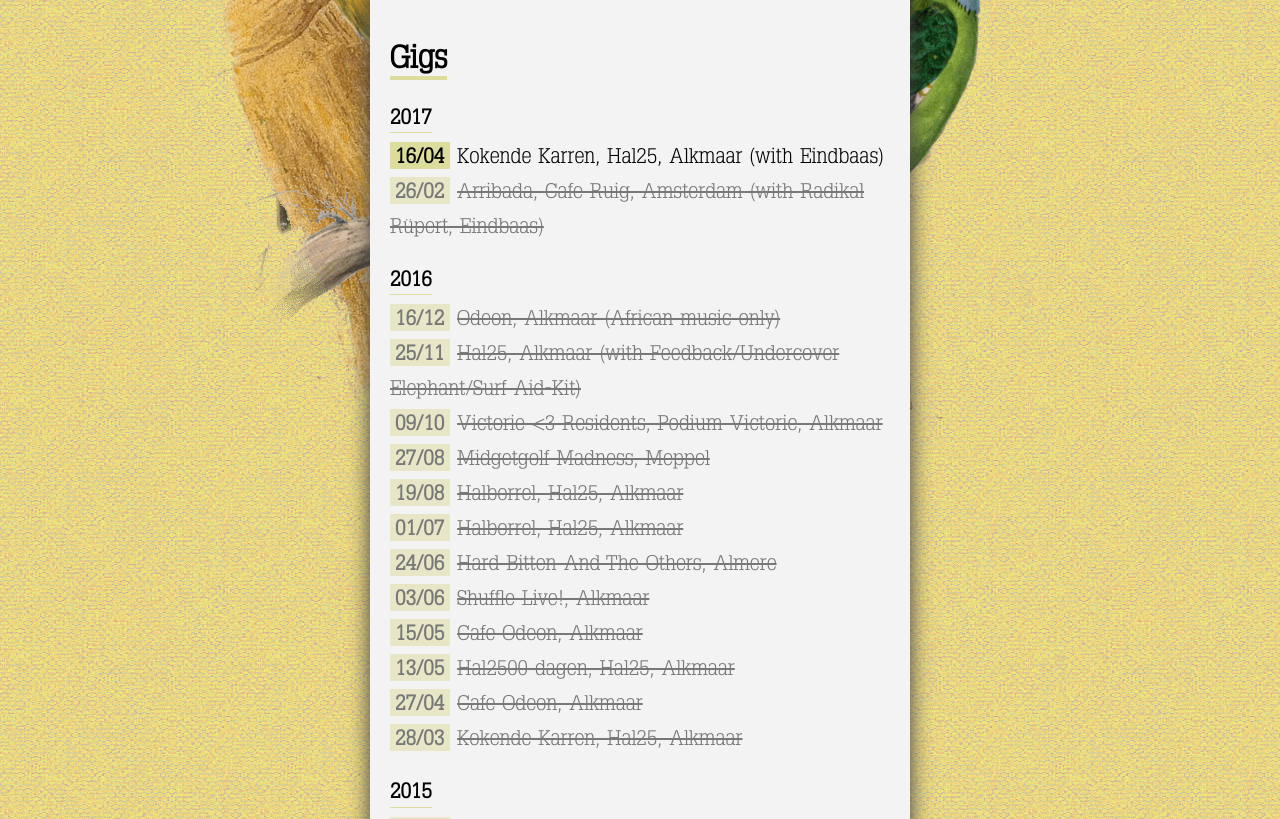
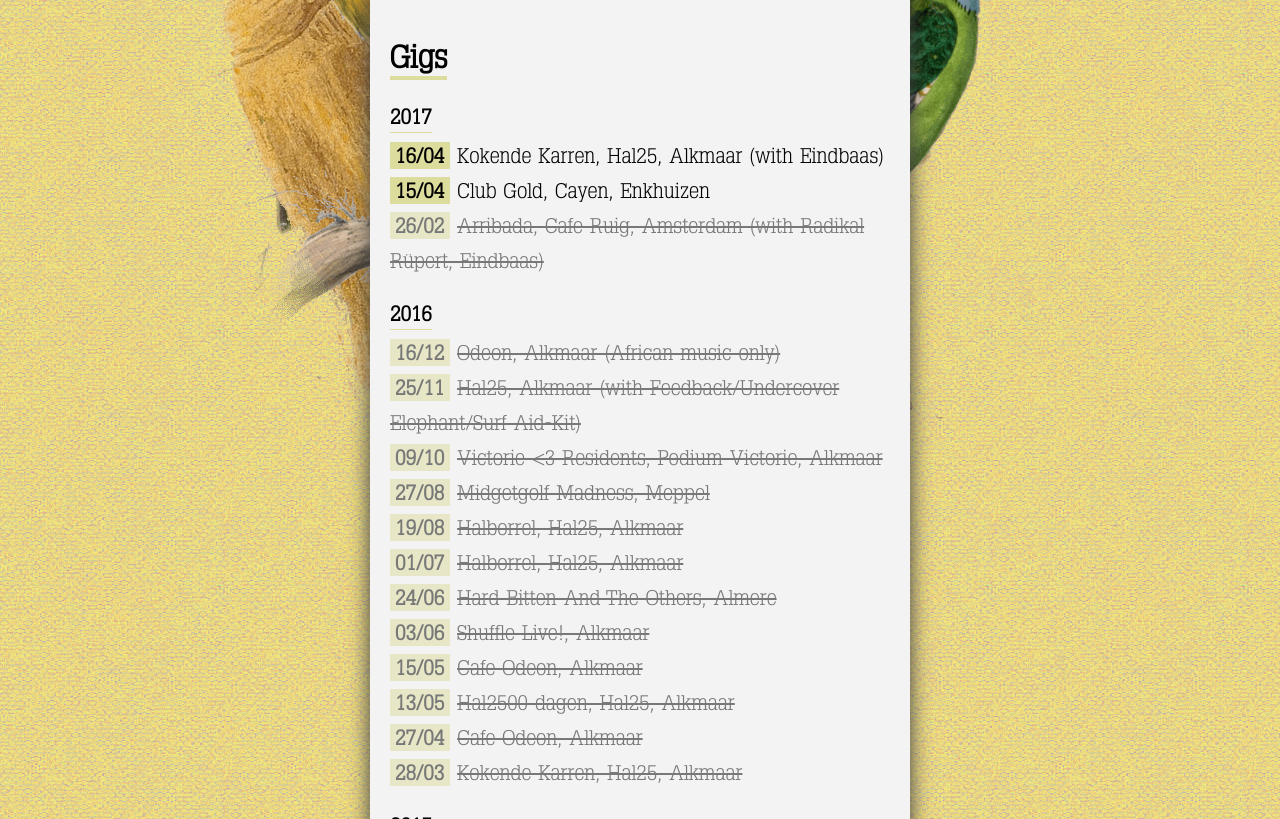
Before and after one commit to grdw/lorikeet, a Jekyll site: the page built from index.html, in a window 1280 px wide and 900 px high, scrolled down 620 px, cut to the strip 81-900 px from the top of the window. Built offline with Jekyll 4.4.1, drawn with Linux system fonts in a browser that asks for light colours.

Commit message:
Update event list

```diff
--- a/_data/events.yaml
+++ b/_data/events.yaml
@@ -1,6 +1,8 @@
 2017:
   - date: "2017-04-16"
     event: "Kokende Karren, Hal25, Alkmaar (with Eindbaas)"
+  - date: "2017-04-15"
+    event: "Club Gold, Cayen, Enkhuizen"
   - date: "2017-02-26"
     event: "Arribada, Cafe Ruig, Amsterdam (with Radikal Rüpert, Eindbaas)"
 
```
